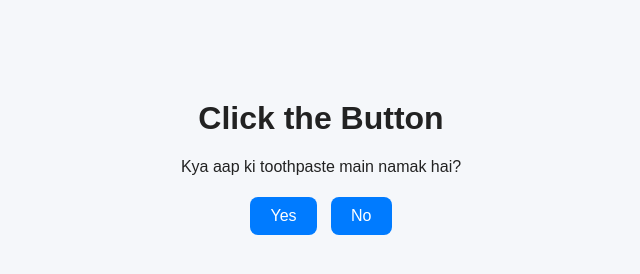
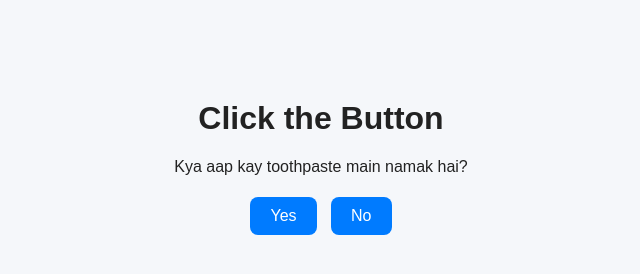
Before and after one commit to samj31304-commits/test, a plain HTML site: page index.html in a window 1280 px wide. Both pictures are taken after a click on the button "Click Me". Shown: the full height of the page, 319-959 px from the left. Drawn offline with Linux system fonts and the light colour scheme.

Commit message:
Update index.html

```diff
--- a/index.html
+++ b/index.html
@@ -12,7 +12,7 @@
   <button id="clickBtn">Click Me</button>
 
   <div id="question" class="hidden">
-    <p>Kya aap ki toothpaste main namak hai?</p>
+    <p>Kya aap kay toothpaste main namak hai?</p>
     <button id="yesBtn">Yes</button>
     <button id="noBtn">No</button>
   </div>
```
